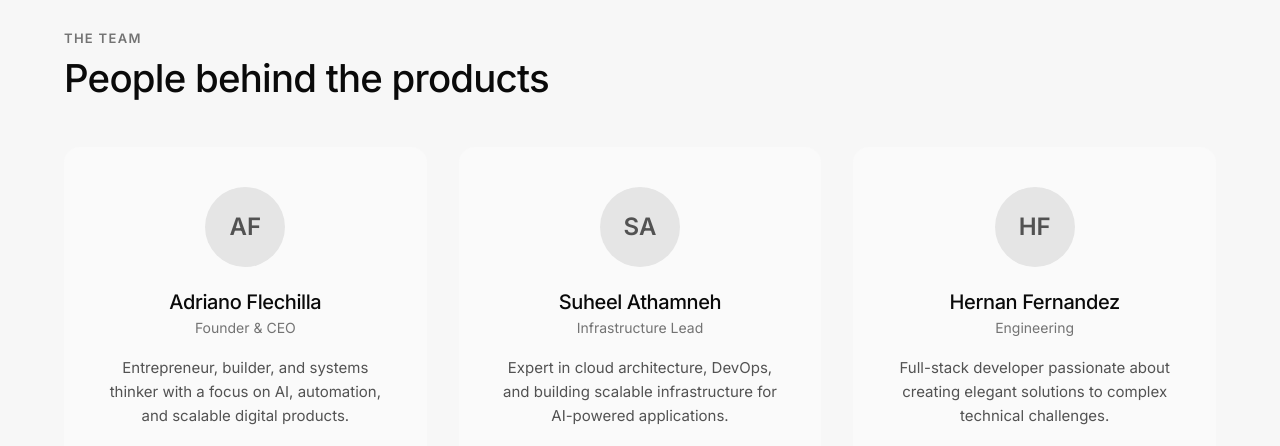
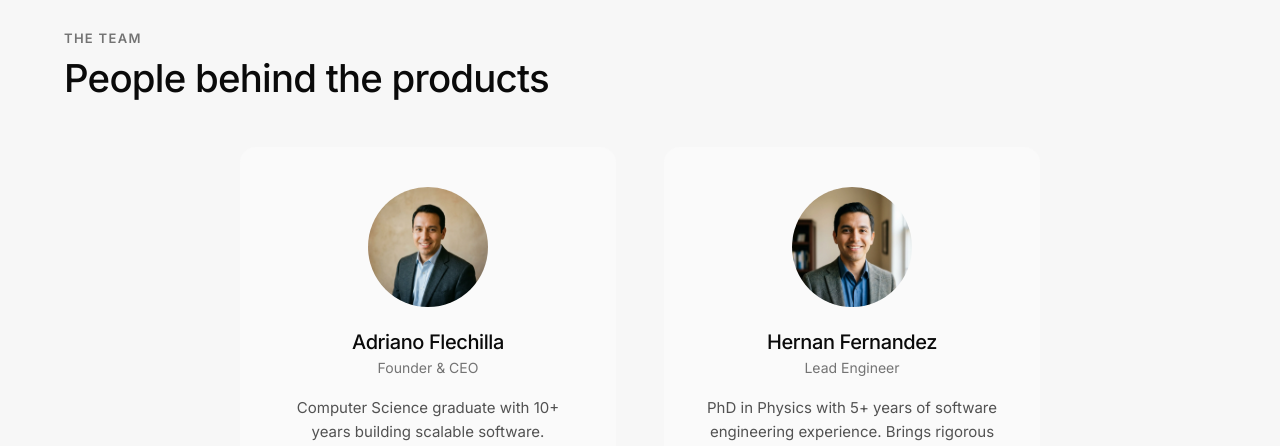
Before and after one commit to Monsoft-Solutions/monsoftsolutions.com, an Astro site: page /about in a window 1280 px wide. Shown: the part 2098-2544 px from the top of the page. Built offline with nearby package versions, Linux system fonts and the light colour scheme; Astro itself is replaced by a stand-in of ours.

Commit message:
feat: update About page with current team
Team Updates:
- Removed Suheel Athamneh (no longer with company)
- Updated Adriano: CS Major, 10+ years experience, Founder & CEO
- Updated Hernan: PhD Physics, 5+ years experience, Lead Engineer

Added Team Photos:
- Generated professional headshot images
- adriano.webp (69KB) and hernan.webp (120KB)
- Updated template to show images instead of initials

Layout:
- Changed from 3-column to 2-column grid
- Centered with max-width for better presentation
- Larger avatar size (120px)

```diff
--- /dev/null
+++ b/public/images/team/index.html
@@ -0,0 +1,27 @@
+<!DOCTYPE html>
+<html>
+<head>
+    <title>Gemini Image Gallery</title>
+    <style>
+        body { font-family: system-ui, sans-serif; background: #1a1a1a; color: #fff; padding: 20px; }
+        h1 { text-align: center; color: #ffd700; }
+        .gallery { display: grid; grid-template-columns: repeat(auto-fill, minmax(300px, 1fr)); gap: 20px; }
+        .card { background: #2a2a2a; border-radius: 12px; overflow: hidden; }
+        .card img { width: 100%; height: auto; display: block; }
+        .card .caption { padding: 12px; font-size: 14px; color: #ccc; }
+        .card .inputs { padding: 0 12px 12px; font-size: 12px; color: #888; }
+        .meta { text-align: center; color: #888; margin-top: 20px; font-size: 12px; }
+    </style>
+</head>
+<body>
+    <h1>🍌 Gemini Image Gallery</h1>
+    <div class="gallery">
+        <div class="card">
+            <img src="001-professional-headshot-photo-of-a-latino-man-in-his.png" alt="Professional headshot photo of a Latino man in his early 30s, PhD scientist turned software engineer">
+            <div class="caption">Professional headshot photo of a Latino man in his early 30s, PhD scientist turned software engineer, intelligent and approachable expression, wearing smart casual attire (button-up shirt), clean neutral background, professional photography, warm natural lighting, high quality portrait</div>
+
+        </div>
+    </div>
+    <p class="meta">Generated with gemini-3-pro-image-preview on 2026-01-31 09:47</p>
+</body>
+</html>
--- /dev/null
+++ b/public/images/team/prompts.json
@@ -0,0 +1,10 @@
+[
+  {
+    "filename": "001-professional-headshot-photo-of-a-latino-man-in-his.png",
+    "prompt": "Professional headshot photo of a Latino man in his early 30s, PhD scientist turned software engineer, intelligent and approachable expression, wearing smart casual attire (button-up shirt), clean neutral background, professional photography, warm natural lighting, high quality portrait",
+    "model": "gemini-3-pro-image-preview",
+    "aspect_ratio": "1:1",
+    "input_images": null,
+    "mode": "generate"
+  }
+]
--- a/src/pages/about.astro
+++ b/src/pages/about.astro
@@ -8,19 +8,16 @@ const team = [
   {
     name: 'Adriano Flechilla',
     role: 'Founder & CEO',
-    description: 'Entrepreneur, builder, and systems thinker with a focus on AI, automation, and scalable digital products.',
+    description: 'Computer Science graduate with 10+ years building scalable software. Entrepreneur focused on AI, automation, and digital products that solve real business problems.',
     linkedin: 'https://linkedin.com/in/adriano-flechilla',
-    github: 'https://github.com/flechilla'
-  },
-  {
-    name: 'Suheel Athamneh',
-    role: 'Infrastructure Lead',
-    description: 'Expert in cloud architecture, DevOps, and building scalable infrastructure for AI-powered applications.',
+    github: 'https://github.com/flechilla',
+    image: '/images/team/adriano.webp'
   },
   {
     name: 'Hernan Fernandez',
-    role: 'Engineering',
-    description: 'Full-stack developer passionate about creating elegant solutions to complex technical challenges.',
+    role: 'Lead Engineer',
+    description: 'PhD in Physics with 5+ years of software engineering experience. Brings rigorous scientific thinking to complex technical challenges.',
+    image: '/images/team/hernan.webp'
   }
 ];
 
@@ -172,7 +169,14 @@ const values = [
           {team.map((member, index) => (
             <div class={`team-card reveal reveal-delay-${(index % 3) + 1}`}>
               <div class="team-avatar">
-                <span>{member.name.split(' ').map(n => n[0]).join('')}</span>
+                {member.image ? (
+                  <picture>
+                    <source srcset={member.image} type="image/webp" />
+                    <img src={member.image.replace('.webp', '.png')} alt={member.name} loading="lazy" />
+                  </picture>
+                ) : (
+                  <span>{member.name.split(' ').map(n => n[0]).join('')}</span>
+                )}
               </div>
               <h3>{member.name}</h3>
               <span class="team-role">{member.role}</span>
@@ -369,8 +373,10 @@ const values = [
 
   .team-grid {
     display: grid;
-    grid-template-columns: repeat(3, 1fr);
-    gap: 2rem;
+    grid-template-columns: repeat(2, 1fr);
+    gap: 3rem;
+    max-width: 800px;
+    margin-inline: auto;
   }
 
   .team-card {
@@ -387,8 +393,8 @@ const values = [
   }
 
   .team-avatar {
-    width: 80px;
-    height: 80px;
+    width: 120px;
+    height: 120px;
     background: var(--color-gray-100);
     border-radius: 50%;
     display: flex;
@@ -398,6 +404,18 @@ const values = [
     font-size: 1.5rem;
     font-weight: 600;
     color: var(--color-gray-500);
+    overflow: hidden;
+  }
+
+  .team-avatar img {
+    width: 100%;
+    height: 100%;
+    object-fit: cover;
+  }
+
+  .team-avatar picture {
+    width: 100%;
+    height: 100%;
   }
 
   .team-card h3 {
```
Also changed, not shown: public/images/team/adriano.png (added), public/images/team/adriano.webp (added), public/images/team/hernan.png (added), public/images/team/hernan.webp (added).
